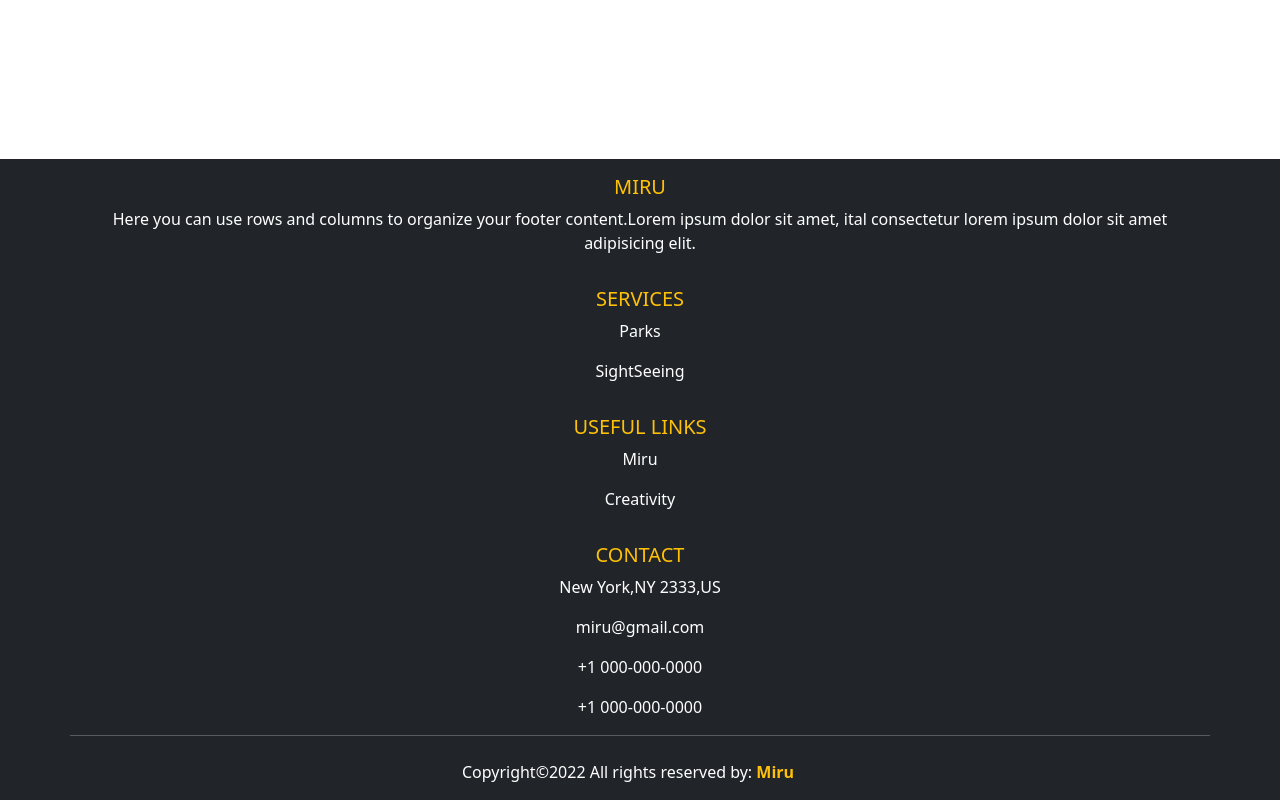
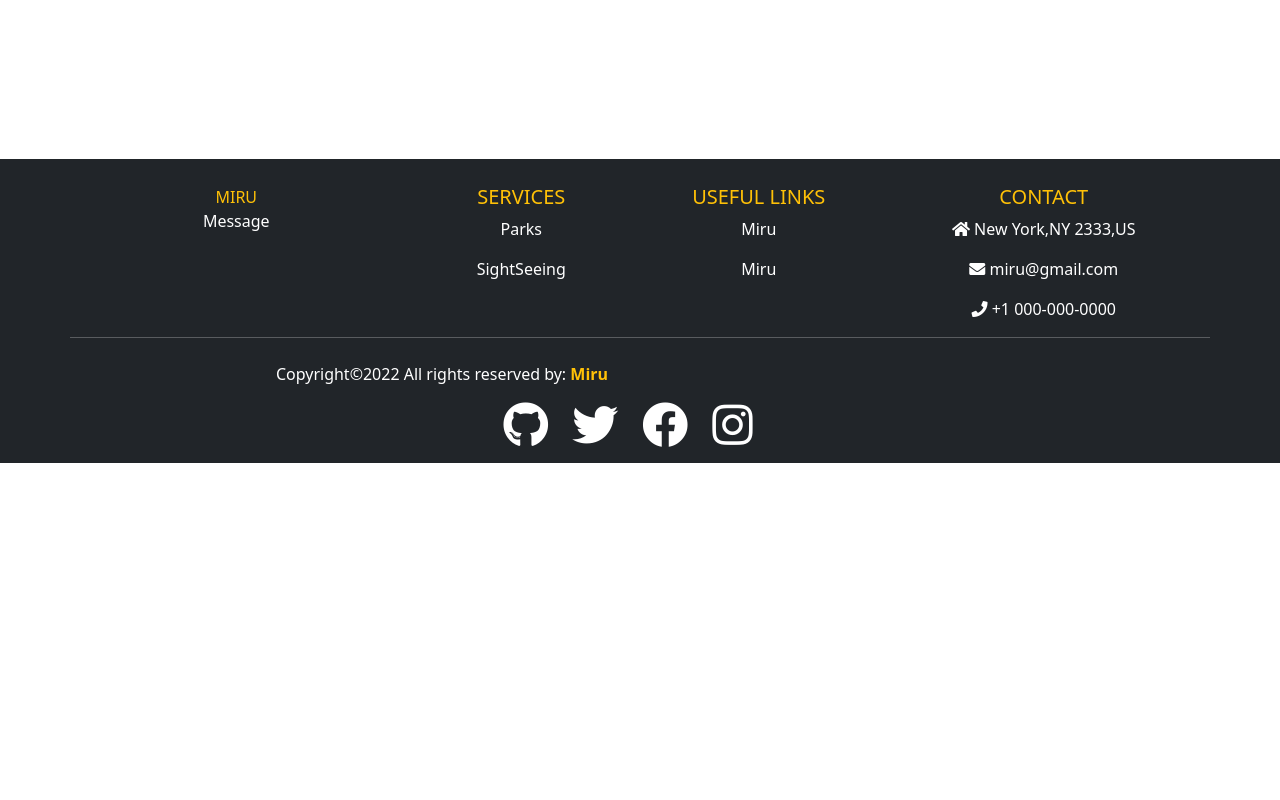
Before and after one commit to Ytahirioct82/Miru, a React (Create React App) app in the folder front-end/: page /activity/1/edit in a window 1280 px wide. Shown: the part 875-1675 px from the top of the page. After the commit the page ends 1341 px from the top, so only its background shows below. Built offline with nearby package versions, Linux system fonts and the light colour scheme; no server answers.

Commit message:
Modified footer styling

```diff
--- a/front-end/public/index.html
+++ b/front-end/public/index.html
@@ -16,6 +16,9 @@
       user's mobile device or desktop. See https://developers.google.com/web/fundamentals/web-app-manifest/
     -->
     <link rel="manifest" href="%PUBLIC_URL%/manifest.json" />
+
+    <link rel="stylesheet" href="https://cdnjs.cloudflare.com/ajax/libs/font-awesome/5.15.1/css/all.min.css" integrity="sha512-+4zCK9k+qNFUR5X+cKL9EIR+ZOhtIloNl9GIKS57V1MyNsYpYcUrUeQc9vNfzsWfV28IaLL3i96P9sdNyeRssA==" crossorigin="anonymous" />
+    <link rel="icon" href="http://www.prodraw.net/favicon/download.php?file=eivusa5d_1.ico" type="image/favicon" />
     <!--
       Notice the use of %PUBLIC_URL% in the tags above.
       It will be replaced with the URL of the `public` folder during the build.
--- /dev/null
+++ b/front-end/src/components/Footer.css
@@ -0,0 +1,9 @@
+footer {
+  position: relative;
+  padding: 10px 10px 0px 10px;
+  bottom: 0;
+  width: float;
+  height: 19rem;
+  background: grey;
+  margin-top: 2rem;
+}
--- a/front-end/src/components/Footer.js
+++ b/front-end/src/components/Footer.js
@@ -1,29 +1,27 @@
 import React from "react";
+import "./Footer.css";
 
 const Footer = () => {
     return (
-        <footer className="bg-dark text-white pt-5pb-4">
+        <footer className="bg-dark text-white pb-4">
             <div className="container text-center text-md-left">
-                <div className="row text-center text-md-left">
-                    <div className="col-md-3col-lg-3col-xl-3mx-auto mt-3">
-                        <h5 className="text-uppercase mb-4font-weight-bold text-warning">
+                <div className="row text-center text-mm-left">
+                    <div className="col-md-3 col-lg-3 col-xl-3 mx-auto mt-3">
+                        <div className="text-uppercase  font-weight-bold text-warning">
                             Miru
-                        </h5>
-                        <p>
-                            Here you can use rows and columns to organize your footer
-                            content.Lorem ipsum dolor sit amet, ital consectetur lorem ipsum
-                            dolor sit amet adipisicing elit.
-                        </p>
+                        </div>
+                        <p >Message</p>
                     </div>
-                    <div className="col-md-2col-lg-2col-xl-2mx-auto mt-3">
-                        <h5 className="text-uppercase mb-4font-weight-bold text-warning">
+                    <div className="col-md-2 col-lg-2 col-xl-2 mx-auto mt-3">
+                        <h5 className="text-uppercase font-weight-bold text-warning">
                             Services
                         </h5>
                         <p>
                             <a
-                                href="#"
+                                href="https://www.centralparknyc.org/"
                                 className="text-white"
                                 style={{ textDecoration: "none" }}
+                                target="_blank"
                             >
                                 {" "}
                                 Parks{" "}
@@ -31,7 +29,7 @@ const Footer = () => {
                         </p>
                         <p>
                             <a
-                                href="#"
+                                href="https://www.bigbustours.com/"
                                 className="text-white"
                                 style={{ textDecoration: "none" }}
                             >
@@ -40,13 +38,9 @@ const Footer = () => {
                             </a>
                         </p>
                     </div>
-                    <div>
-
-                    </div>
-
-                    <div className="col-md-3col-lg-2col-xl-2mx-auto mt-3">
+                    <div className="col-md-3 col-lg-2 col-xl-2 mx-auto mt-3">
                         <p>
-                            <h5 className="text-uppercase mb-4font-weight-bold text-warning">
+                            <h5 className="text-uppercase font-weight-bold text-warning">
                                 Useful links
                             </h5>
                             <a
@@ -65,37 +59,76 @@ const Footer = () => {
                                 style={{ textDecoration: "none" }}
                             >
                                 {" "}
-                                Creativity{" "}
+                                Miru{" "}
                             </a>
                         </p>
-
                     </div>
-                    <div class="col-md-4col-lg-3col-xl-3mx-auto mt-3">
-                        <h5 class="text-uppercase mb-4font-weight-bold text-warning">
+                    <div className="col-md-4 col-lg-3 col-xl-3 mx-auto mt-3">
+                        <h5 className="text-uppercase font-weight-bold text-warning">
                             Contact
                         </h5>
                         <p>
-                            <i class="fas fa-home mr-3"></i>New York,NY 2333,US
+                            <i className="fas fa-home mr-3"></i> New York,NY 2333,US
                         </p>
                         <p>
-                            <i class="fas fa-envelope mr-3"></i>miru@gmail.com
+                            <i className="fas fa-envelope mr-3"></i> miru@gmail.com
                         </p>
                         <p>
-                            <i class="fas fa-phone mr-3"></i> +1 000-000-0000
+                            <i className="fas fa-phone mr-3"></i> +1 000-000-0000
                         </p>
-                        <p>
-                            <i class="fas fa-print mr-3"></i> +1 000-000-0000
-                        </p>
+                    </div>
+                    <hr className="mb-4" />
 
-                    </div>
-
-                    <hr className="mb-4" />
                     <div className="row align-items-center">
-                        <div className="col-md-7col-lg-8">
-                            <p>Copyright©2022 All rights reserved by:{" "}
+                        <div className="col-md-7 col-lg-8">
+                            <p>
+                                Copyright©2022 All rights reserved by:{" "}
                                 <a href="#" style={{ textDecoration: "none" }}>
                                     <strong className="text-warning">Miru</strong>
-                                </a></p>
+                                </a>
+                            </p>
+                        </div>
+                        <div className="col-md-5col-lg-4">
+                            <div className="text-center text-md-right">
+                                <ul className="list-unstyled list-inline">
+                                    <li className="list-inline-item">
+                                        <a
+                                            href="#"
+                                            className="btn-floating btn-sm text-white"
+                                            style={{ fontSize: "23px" }}
+                                        >
+                                            <i className="fab fa-github fa-2x"></i>
+                                        </a>
+                                    </li>
+                                    <li className="list-inline-item">
+                                        <a
+                                            href="#"
+                                            className="btn-floating btn-sm text-white"
+                                            style={{ fontSize: "23px" }}
+                                        >
+                                            <i className="fab fa-twitter fa-2x"></i>
+                                        </a>
+                                    </li>
+                                    <li className="list-inline-item">
+                                        <a
+                                            href="#"
+                                            className="btn-floating btn-sm text-white"
+                                            style={{ fontSize: "23px" }}
+                                        >
+                                            <i className="fab fa-facebook fa-2x"></i>
+                                        </a>
+                                    </li>
+                                    <li className="list-inline-item">
+                                        <a
+                                            href="#"
+                                            className="btn-floating btn-sm text-white"
+                                            style={{ fontSize: "23px" }}
+                                        >
+                                            <i className="fab fa-instagram fa-2x"></i>
+                                        </a>
+                                    </li>
+                                </ul>
+                            </div>
                         </div>
                     </div>
                 </div>
```
Also changed, not shown: front-end/src/components/ActivityCard.js (+1 -7 lines).
